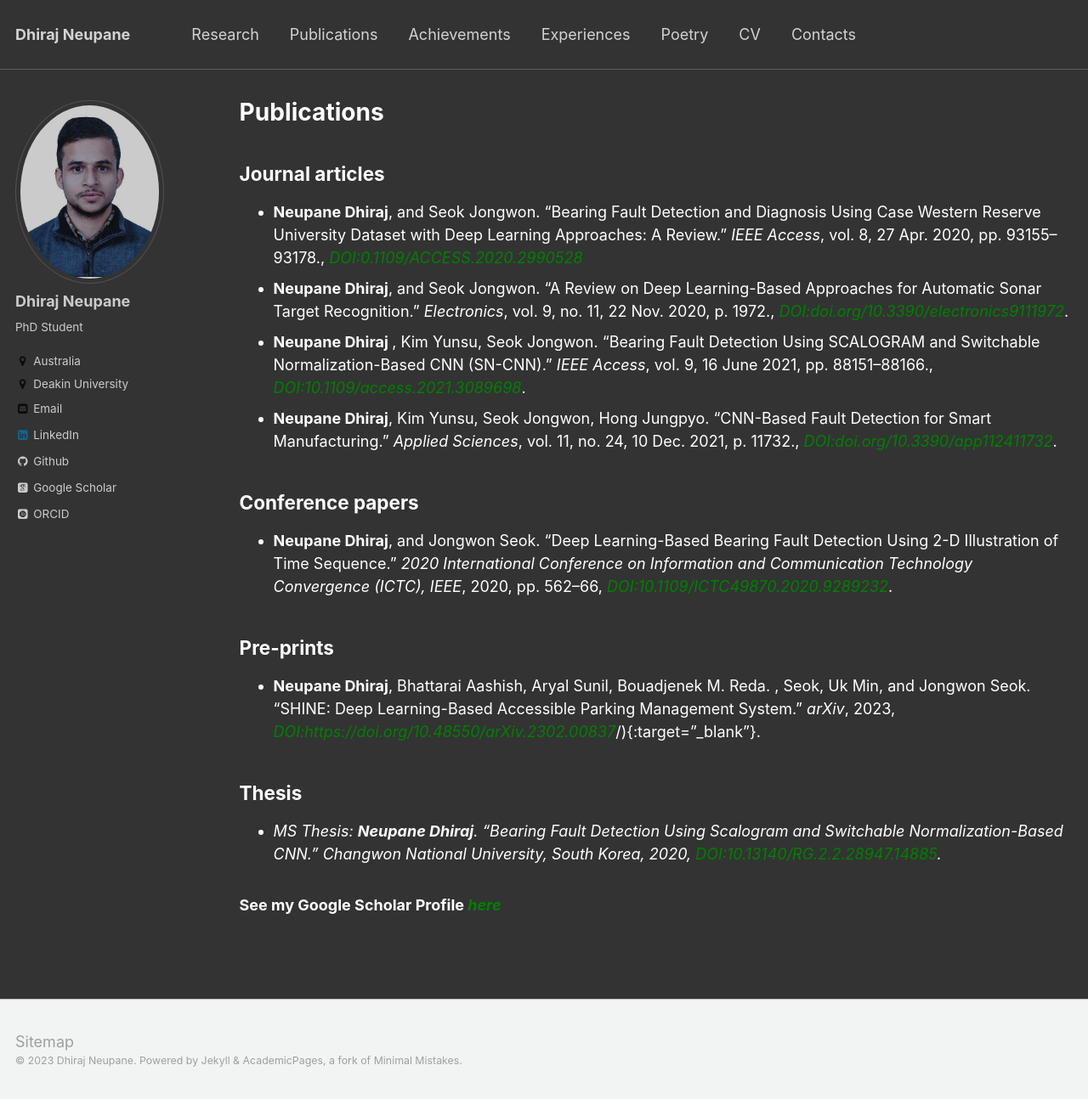
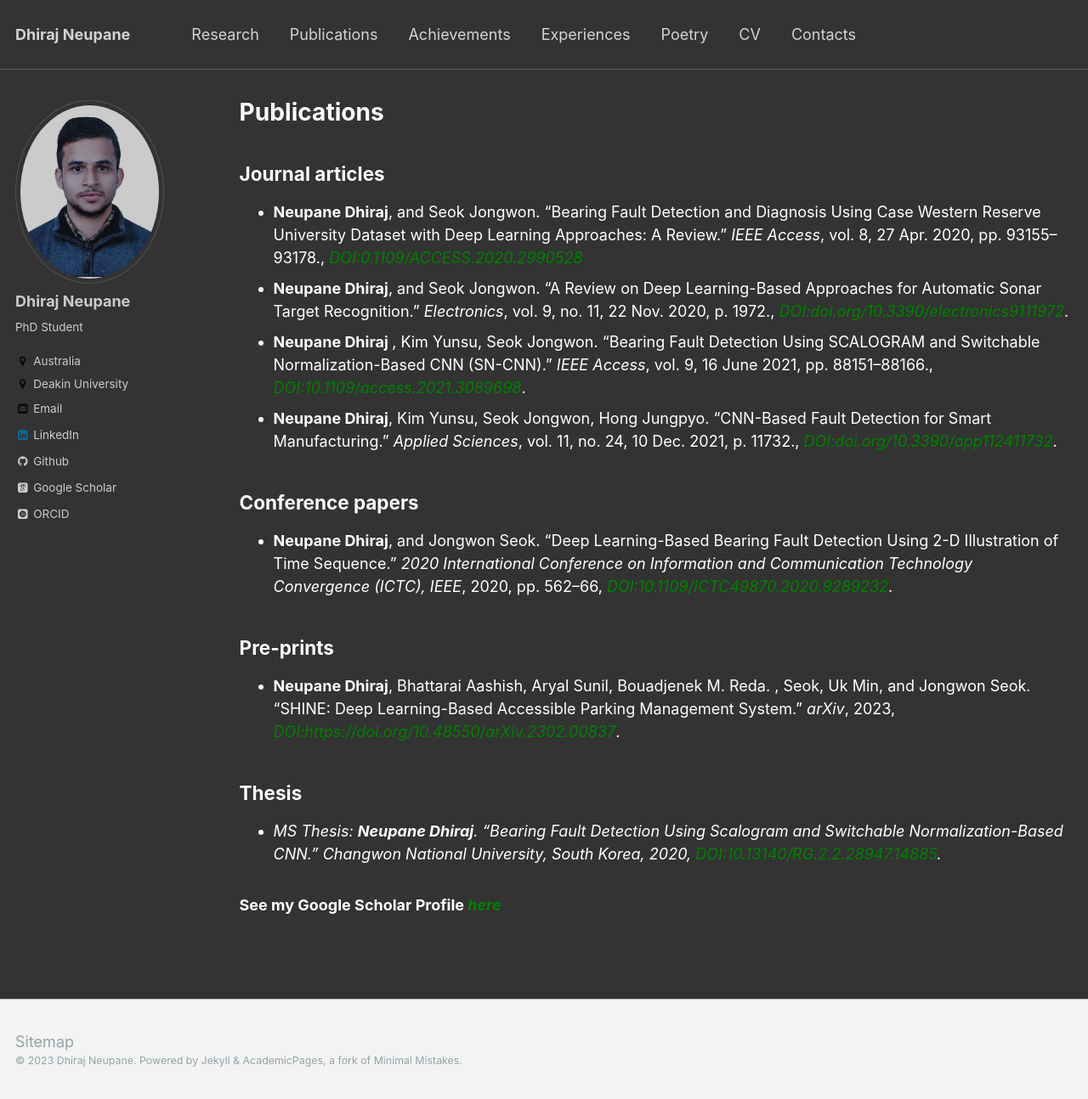
Before and after one commit to dhirajneupane/academicPortfolio, a Jekyll site: the page built from _pages/publications.md, in a window 1280 px wide and 1294 px high. Shown: the whole window at 85% size. Built offline with Jekyll 4.4.1, drawn with Linux system fonts in a browser that asks for light colours; some web fonts are replaced.

Commit message:
Update publications.md

```diff
--- a/_pages/publications.md
+++ b/_pages/publications.md
@@ -21,7 +21,7 @@ Conference papers
 
 Pre-prints
 -------------
-* <b>Neupane Dhiraj</b>, Bhattarai Aashish, Aryal Sunil, Bouadjenek M. Reda. , Seok, Uk Min, and Jongwon Seok. “SHINE: Deep Learning-Based Accessible Parking Management System.” <i> arXiv</i>, 2023, [<span style="color:green">*DOI:https://doi.org/10.48550/arXiv.2302.00837*</span>](https://arxiv.org/abs/2302.00837v1)/){:target="_blank"}.
+* <b>Neupane Dhiraj</b>, Bhattarai Aashish, Aryal Sunil, Bouadjenek M. Reda. , Seok, Uk Min, and Jongwon Seok. “SHINE: Deep Learning-Based Accessible Parking Management System.” <i> arXiv</i>, 2023, [<span style="color:green">*DOI:https://doi.org/10.48550/arXiv.2302.00837*</span>](https://arxiv.org/abs/2302.00837v1){:target="_blank"}.
 
 Thesis
 --------------------------
```
